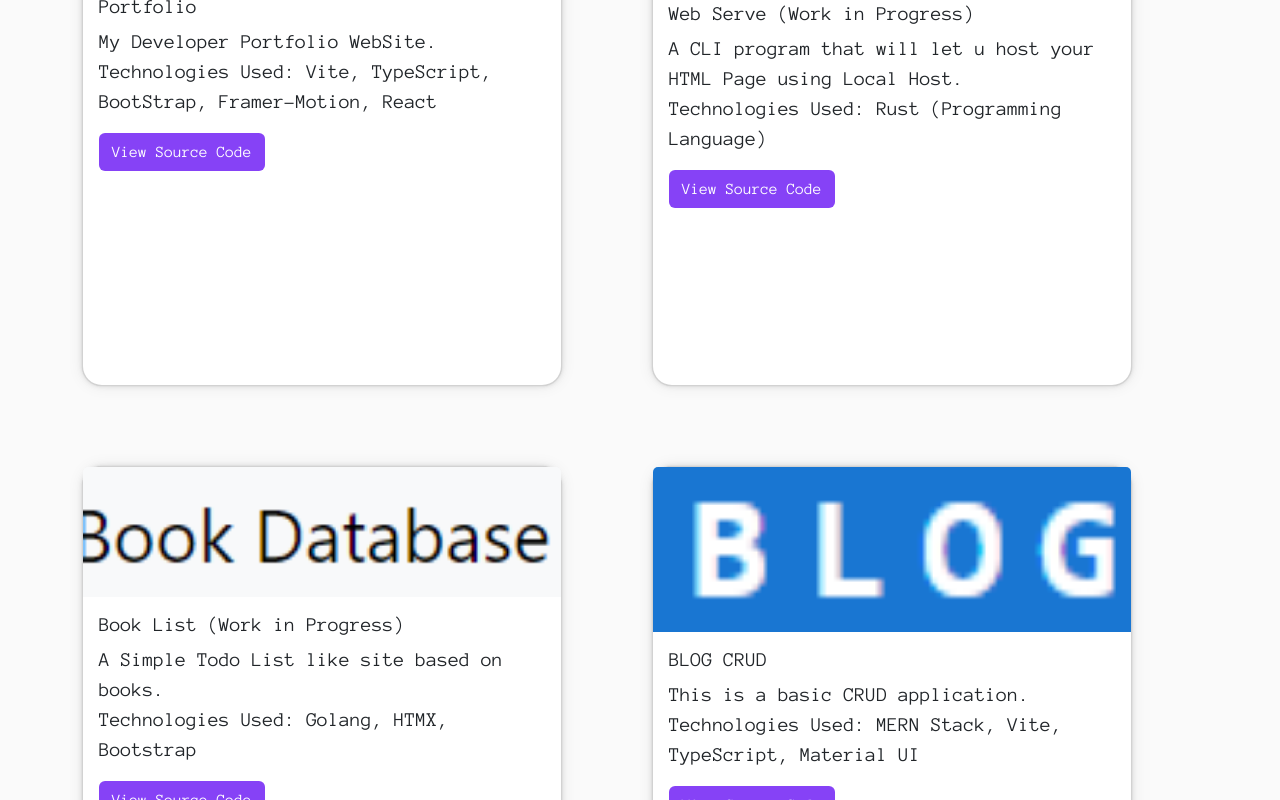
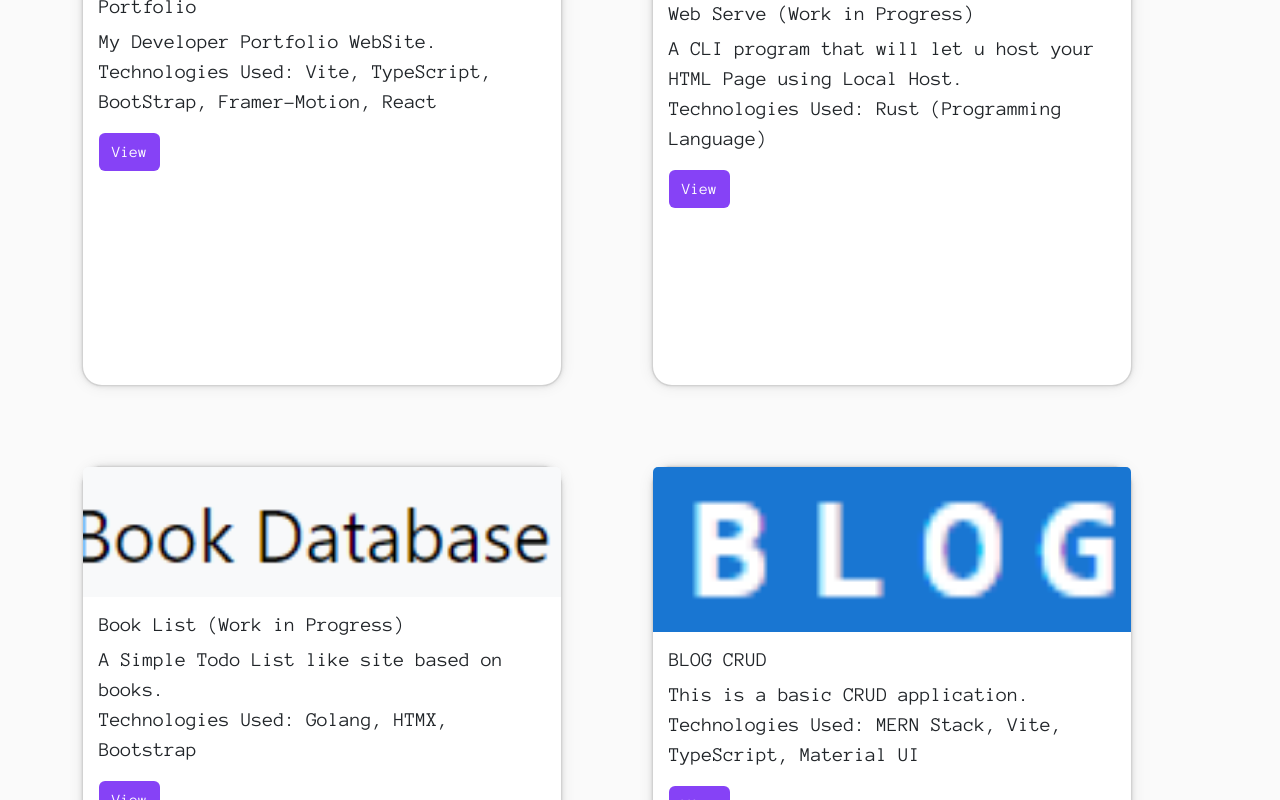
Before and after one commit to KisuraWSP/KisuraWSP.github.io, a React (Vite) app: page / in a window 1280 px wide. Shown: the part 2140-2940 px from the top of the page. Built offline with nearby package versions, Linux system fonts and the light colour scheme.

Commit message:
testing build

```diff
--- a/src/views/HomePage.tsx
+++ b/src/views/HomePage.tsx
@@ -25,7 +25,7 @@ interface LinkProps {
 
 export const Link : React.FC<LinkProps> = ({url}) => {
     return(
-        <Button style={{backgroundColor: "#8642F6", borderColor:"transparent"}}href={url} >View Source Code</Button>
+        <Button style={{backgroundColor: "#8642F6", borderColor:"transparent"}}href={url} >View</Button>
     );
 };
 
```
